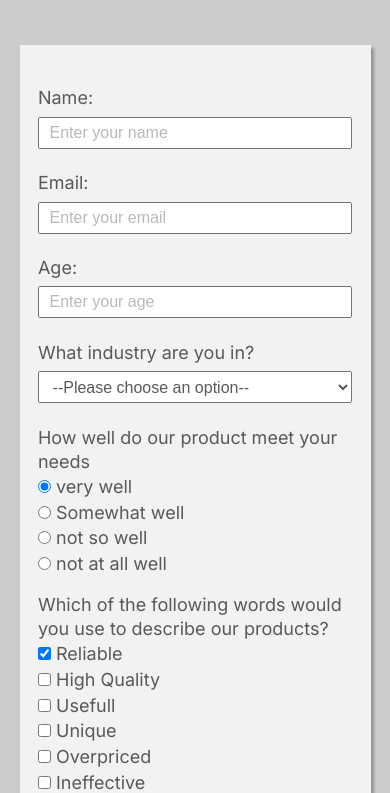
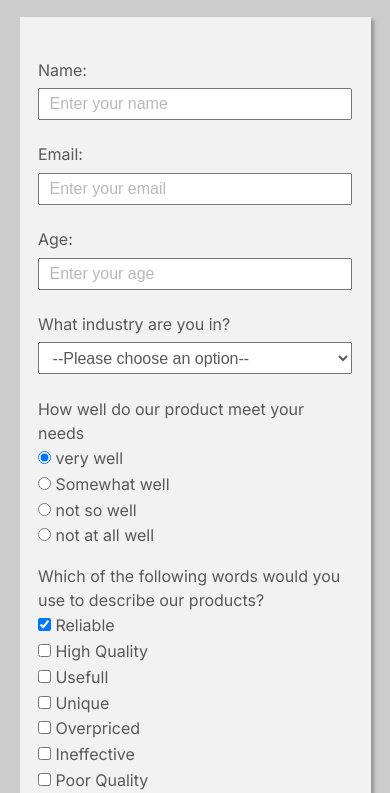
Before and after one commit to fitrifityanto/survey-form-customer-satisfaction, a plain HTML site: page index.html in a window 390 px wide. Shown: the part 209-1002 px from the top of the page. Drawn offline with Linux system fonts and the light colour scheme.

Commit message:
menambahkan media query

```diff
--- a/style.css
+++ b/style.css
@@ -21,6 +21,12 @@ body {
     font-weight: 400;
     line-height: 1.5rem;
 }
+
+@media (max-width: 40em) {
+    body {
+        font-size: 1rem;
+    }
+  }
 
 h1, h2, h3 {
     margin: 1rem 0;
```
